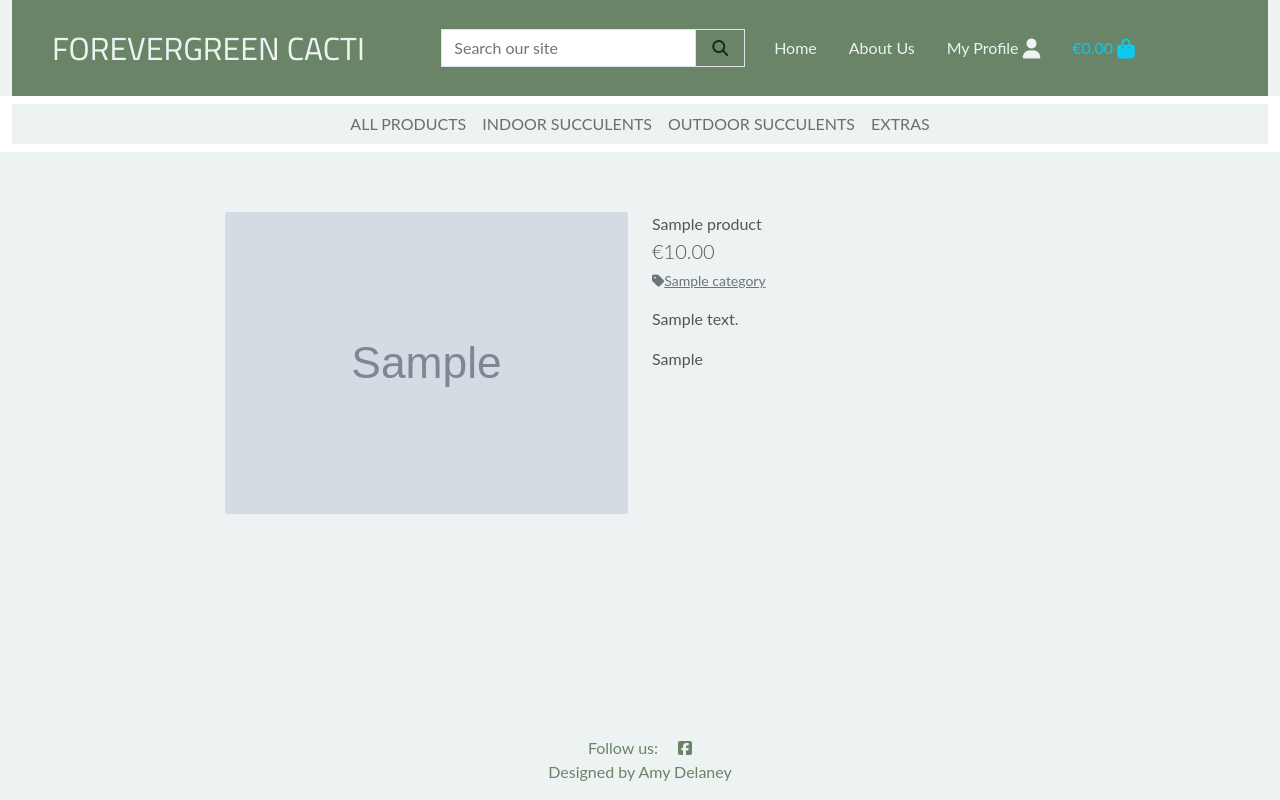
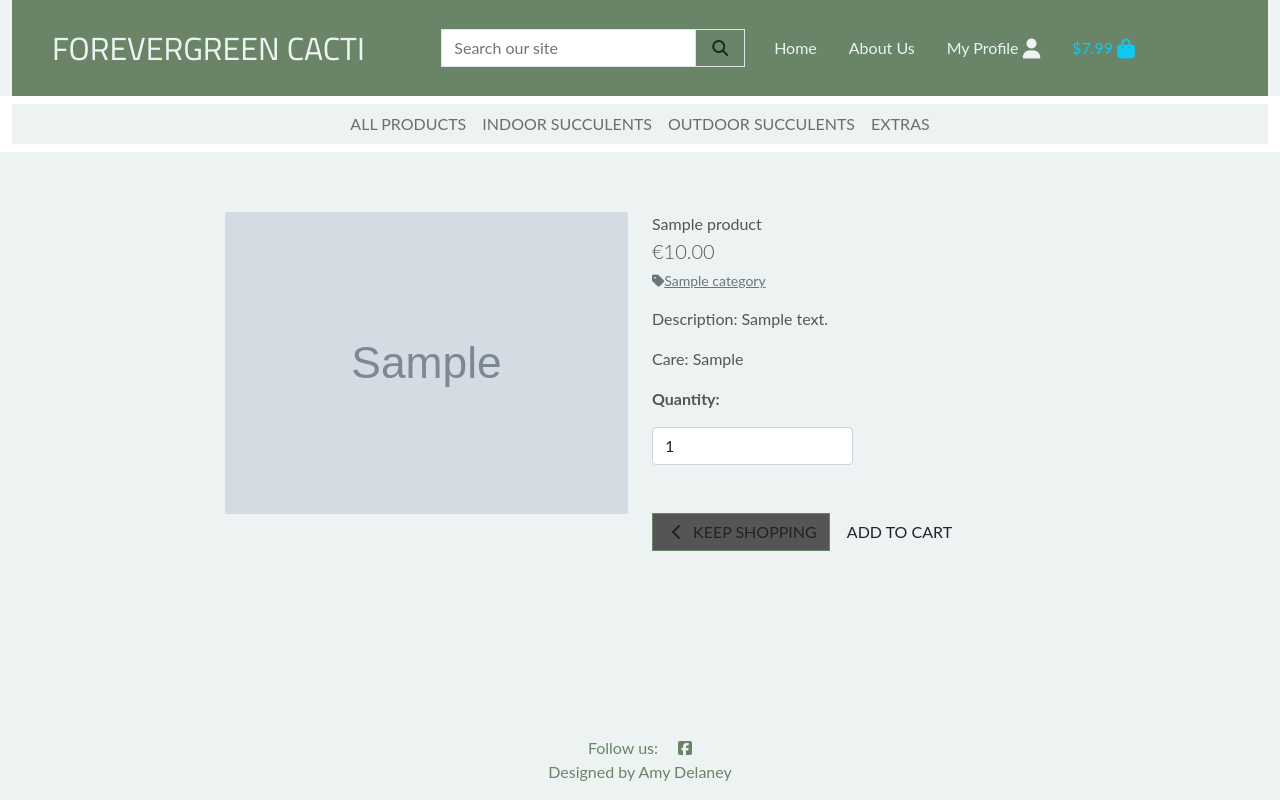
Before and after one commit to AmyDelaney94/Forevergreen_Cacti, a Django app: page /products/1 in a window 1280 px wide. Run offline with Django 4.2, Linux system fonts and the light colour scheme; tables that the repository leaves empty hold one stand-in row (values such as "Sample post"); grey boxes marked "Sample" are stand-in pictures; some libraries are stand-ins or nearby versions.

Commit message:
added add to cart function to store

```diff
--- /dev/null
+++ b/cart/contexts.py
@@ -0,0 +1,19 @@
+def cart_contents(request):
+    ''' Calculating total cost in shopping cart '''
+
+    cart_items = []
+    total = 0
+    product_count = 0
+    delivery = 7.99
+
+    grand_total = delivery + total
+
+    context = {
+        'cart_items': cart_items,
+        'total': total,
+        'product_count': product_count,
+        'delivery': delivery,
+        'grand_total': grand_total,
+    }
+
+    return context
--- a/cart/urls.py
+++ b/cart/urls.py
@@ -3,5 +3,6 @@ from django.urls import path
 from . import views
 
 urlpatterns = [
-    path('', views.view_cart, name='view_cart')
+    path('', views.view_cart, name='view_cart'),
+    path('add/<item_id>/', views.add_to_cart, name='add_to_cart'),
 ]
--- a/forevergreen/settings.py
+++ b/forevergreen/settings.py
@@ -76,6 +76,7 @@ TEMPLATES = [
                 'django.template.context_processors.request',  # required by allauth
                 'django.contrib.auth.context_processors.auth',
                 'django.contrib.messages.context_processors.messages',
+                'cart.contexts.cart_contents',
             ],
         },
     },
@@ -159,6 +160,7 @@ STATICFILES_DIRS = (os.path.join(BASE_DIR, 'static')),
 MEDIA_URL = 'media/'
 MEDIA_ROOT = (os.path.join(BASE_DIR, 'media'))
 
+
 # Default primary key field type
 # https://docs.djangoproject.com/en/4.1/ref/settings/#default-auto-field
 
--- a/products/templates/products/product_detail.html
+++ b/products/templates/products/product_detail.html
@@ -37,8 +37,33 @@
                     </a>
                 </p>
                 {% endif %}
-                <p class="mt-3">{{ product.description }}</p>
-                <p class="mt-3">{{ product.care }}</p>
+                <p class="mt-3">Description: {{ product.description }}</p>
+                <p class="mt-3">Care: {{ product.care }}</p>
+                <form class="form" action="{% url 'add_to_cart' product.id %}" method="POST">
+                    {% csrf_token %}
+                    <div class="form-row">
+                        <div class="col-12">
+                            <p class="mt-3"><strong>Quantity:</strong></p>
+                            <div class="form-group w-50">
+                                <div class="input-group">
+                                    <input class="form-control qty_input" type="number" name="quantity" value="1"
+                                        min="1" max="99" data-item_id="{{ product.id }}" id="id_qty_{{ product.id }}">
+                                </div>
+                            </div>
+                        </div>
+
+                        <div class="col-12">
+                            <a href="{% url 'products' %}" class="btn shopping-btn rounded-0 mt-5">
+                                <span class="icon">
+                                    <i class="fas fa-chevron-left"></i>
+                                </span>
+                                <span class="text-uppercase">Keep Shopping</span>
+                            </a>
+                            <input type="submit" class="btn btn-black rounded-0 text-uppercase mt-5" value="Add to Cart">
+                        </div>
+                        <input type="hidden" name="redirect_url" value="{{ request.path }}">
+                    </div>
+                </form>
             </div>
         </div>
     </div>
--- a/static/css/style.css
+++ b/static/css/style.css
@@ -105,6 +105,14 @@ a.categoty-tag > span.badge:hover {
     cursor: pointer;
 }
 
+/* Shopping Cart*/
+.shopping-btn {
+    background: #555;
+    color: #222;
+    border: 1px solid #698467;
+}
+
+
 /* Footer */
 .foot-bg {
     background-color: #edf3f2;
```
Also changed, not shown: cart/views.py (+18 -1 lines).
